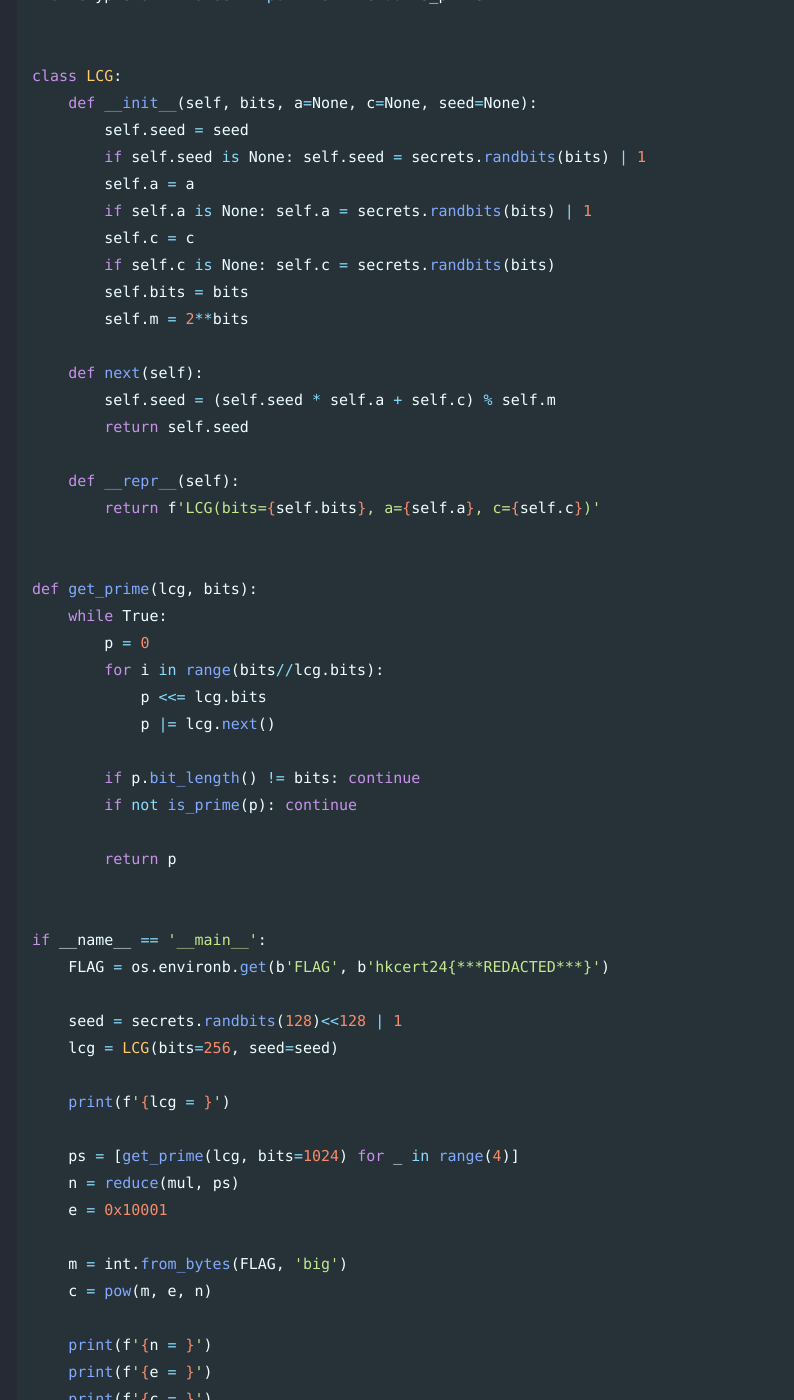
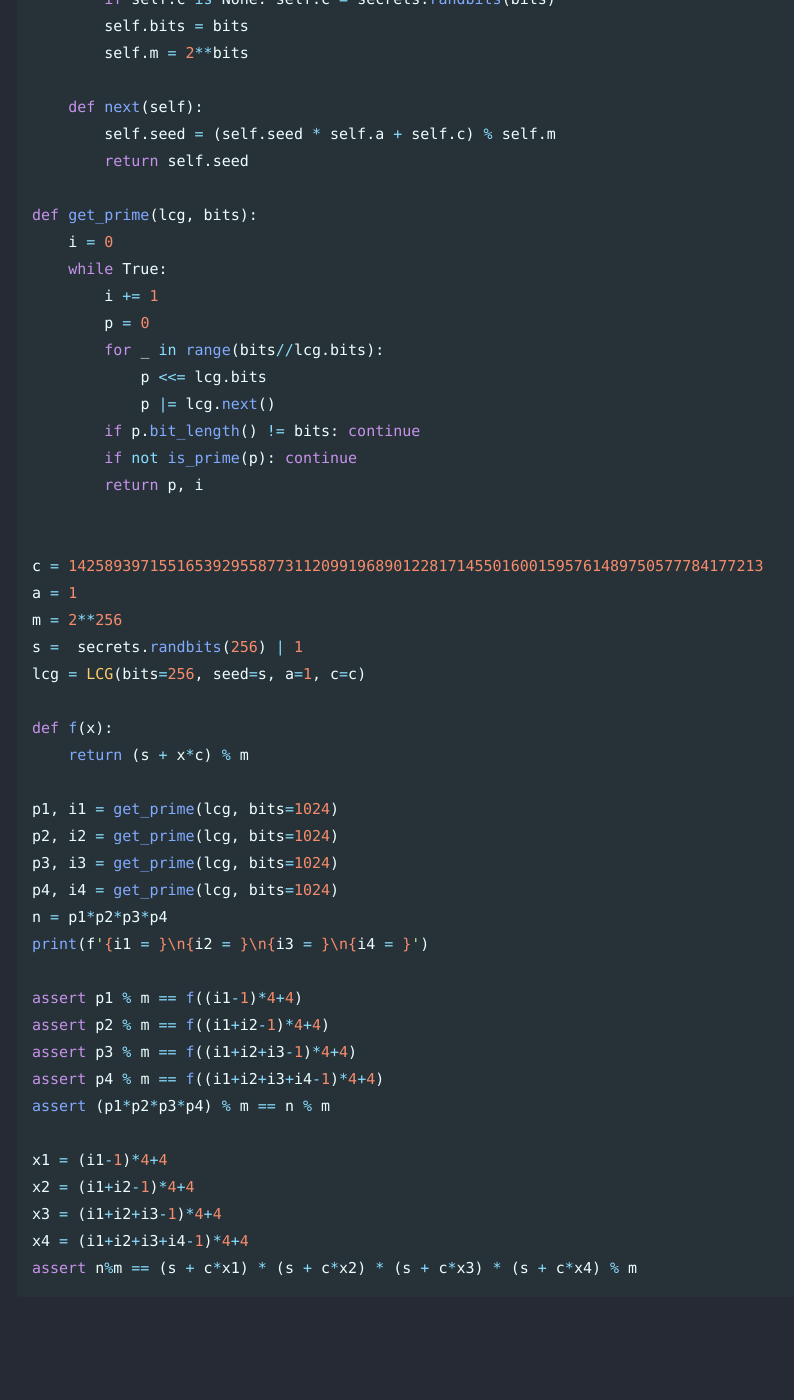
Before and after one commit to Connor-McCartney/Connor-McCartney.github.io, a Jekyll site: the page built from _pages/cryptography/other/HKCERT2024.md, in a window 1280 px wide and 1400 px high, scrolled down 11612 px. Shown: the whole window, without its empty margins (3-797 px from the left). Built offline with Jekyll 4.4.1, drawn with Linux system fonts in a browser that asks for light colours; cached includes are drawn as plain includes; some of the changed text lies outside the part shown.

Commit message:
Update HKCERT2024.md

````diff
--- a/_pages/cryptography/other/HKCERT2024.md
+++ b/_pages/cryptography/other/HKCERT2024.md
@@ -431,6 +431,68 @@ In this one a=1.
 
 So each lcg output is just `s + x*c` for some x.
 
+Some tests I made:
+
+```python
+import secrets
+
+class LCG:
+    def __init__(self, bits, a=None, c=None, seed=None):
+        self.seed = seed
+        if self.seed is None: self.seed = secrets.randbits(bits) | 1
+        self.a = a
+        if self.a is None: self.a = secrets.randbits(bits) | 1
+        self.c = c
+        if self.c is None: self.c = secrets.randbits(bits)
+        self.bits = bits
+        self.m = 2**bits
+
+    def next(self):
+        self.seed = (self.seed * self.a + self.c) % self.m
+        return self.seed
+
+def get_prime(lcg, bits):
+    i = 0
+    while True:
+        i += 1
+        p = 0
+        for _ in range(bits//lcg.bits):
+            p <<= lcg.bits
+            p |= lcg.next()
+        if p.bit_length() != bits: continue
+        if not is_prime(p): continue
+        return p, i
+
+
+c = 14258939715516539295587731120991968901228171455016001595761489750577784177213
+a = 1
+m = 2**256
+s =  secrets.randbits(256) | 1
+lcg = LCG(bits=256, seed=s, a=1, c=c)
+
+def f(x):
+    return (s + x*c) % m
+
+p1, i1 = get_prime(lcg, bits=1024)
+p2, i2 = get_prime(lcg, bits=1024)
+p3, i3 = get_prime(lcg, bits=1024)
+p4, i4 = get_prime(lcg, bits=1024)
+n = p1*p2*p3*p4
+print(f'{i1 = }\n{i2 = }\n{i3 = }\n{i4 = }')
+
+assert p1 % m == f((i1-1)*4+4)
+assert p2 % m == f((i1+i2-1)*4+4)
+assert p3 % m == f((i1+i2+i3-1)*4+4)
+assert p4 % m == f((i1+i2+i3+i4-1)*4+4)
+assert (p1*p2*p3*p4) % m == n % m
+
+x1 = (i1-1)*4+4
+x2 = (i1+i2-1)*4+4
+x3 = (i1+i2+i3-1)*4+4
+x4 = (i1+i2+i3+i4-1)*4+4
+assert n%m == (s + c*x1) * (s + c*x2) * (s + c*x3) * (s + c*x4) % m
+```
+
 <br>
 
 <br>
````
